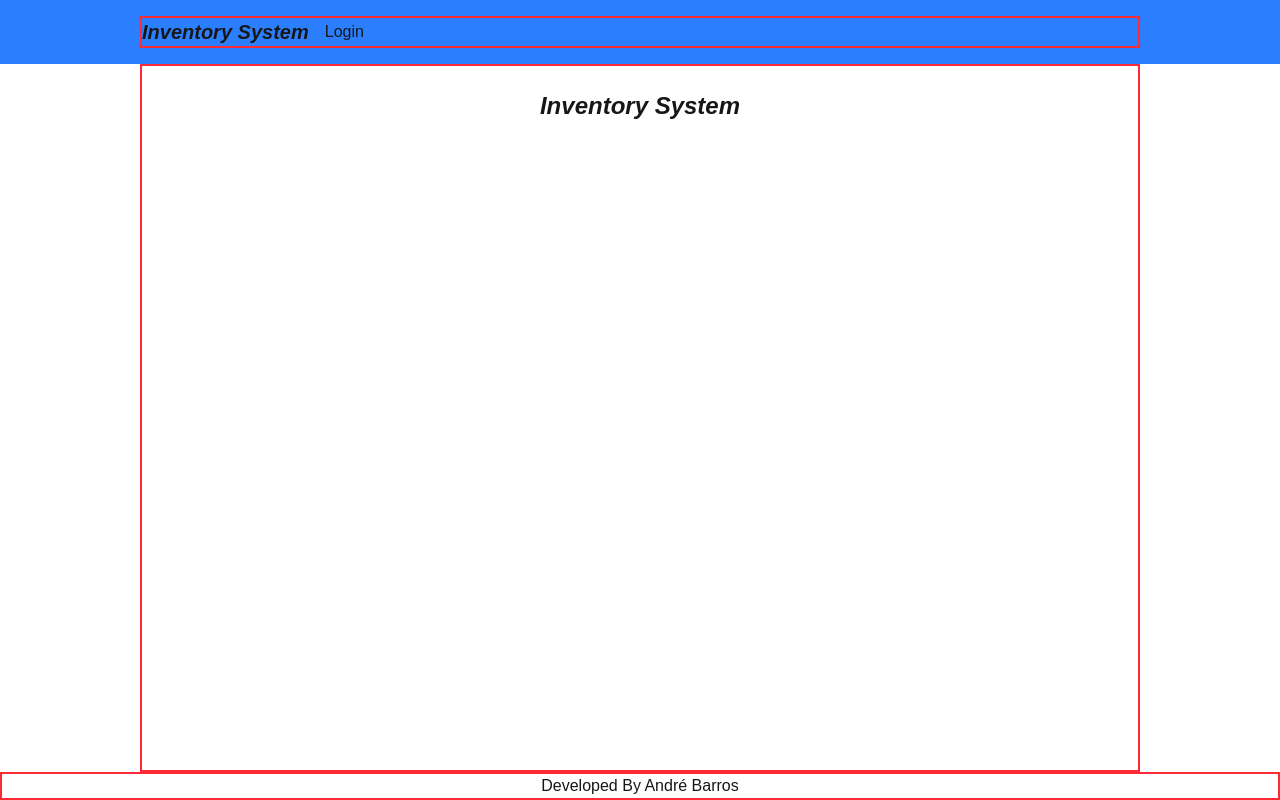
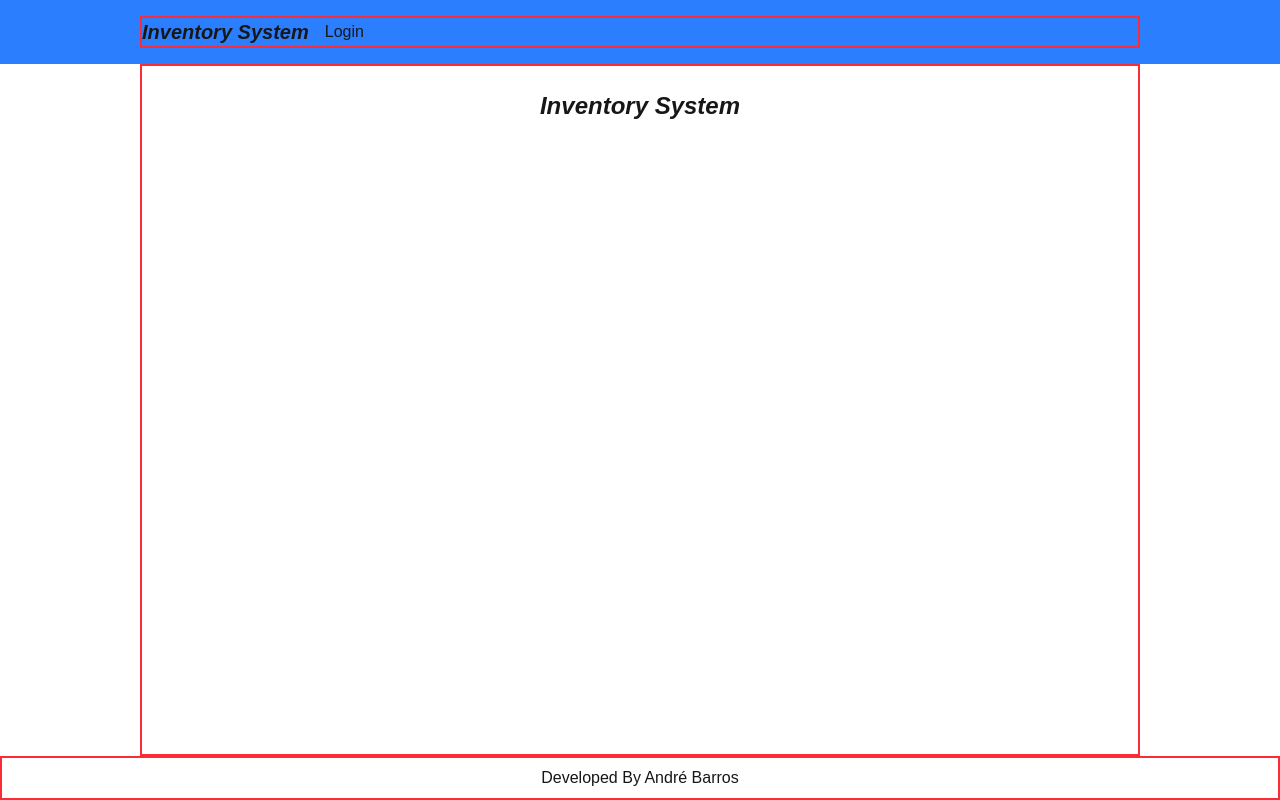
Before and after one commit to andrebarros7201/inventory-system, a Next.js app: page / in a window 1280 px wide. Built offline with nearby package versions, Linux system fonts and the light colour scheme.

Commit message:
add padding to footer

```diff
--- a/components/footer.tsx
+++ b/components/footer.tsx
@@ -1,6 +1,6 @@
 const Footer = () => {
   return (
-    <footer className="w-full flex justify-center items-center border-2 border-red-500">
+    <footer className="w-full flex justify-center items-center border-2 border-red-500 py-2">
       <h2>Developed By André Barros</h2>
     </footer>
   );
```
